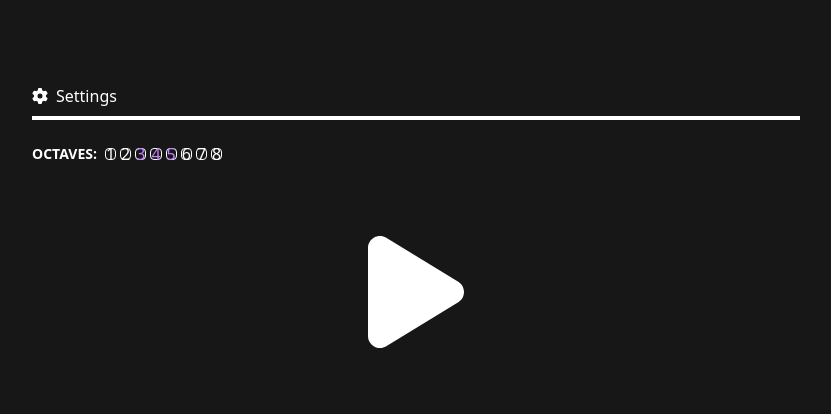
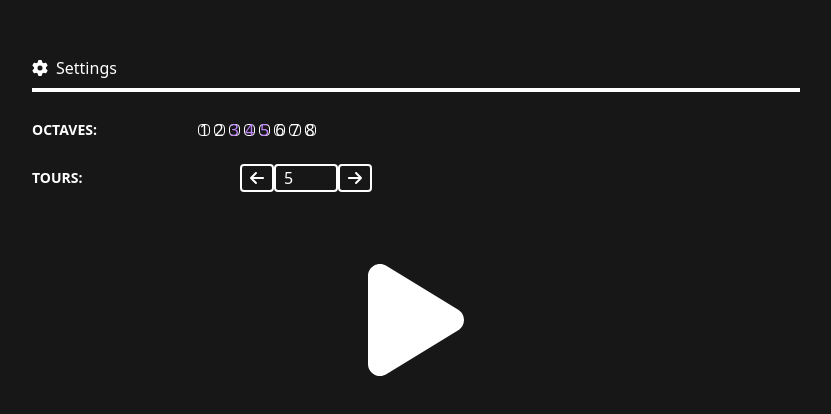
Before and after one commit to theyadev/absolute-pitch, a Vue app: page / in a window 1280 px wide. Shown: the part 180-594 px from the top of the page, without its empty margins (224-1055 px from the left). Built offline with nearby package versions, Linux system fonts and the light colour scheme; no server answers.

Commit message:
toggle octaves, change max rounds

```diff
--- a/src/components/Game.vue
+++ b/src/components/Game.vue
@@ -18,20 +18,20 @@ const selected_note = ref<string>();
 </script>
 
 <template>
-  <div>
+  <div class="flex flex-col px-16">
     <span class="text-red-500">{{ rounds.at(-1)?.full_note }}</span>
-    <div class="flex items-center flex-wrap justify-center gap-4 px-16">
+    <div class="grid grid-cols-5 gap-4">
       <div
         v-for="note in all_notes"
         :key="note"
-        class="cursor-pointer bg-blue-400 px-2 py-1 rounded text-white"
-        :class="selected_note === note ? 'bg-green-500' : ''"
+        class="cursor-pointer aspect-square flex items-center justify-center border-2 border-white px-2 py-1 rounded text-white"
+        :class="selected_note === note ? 'border-purple-400 text-purple-400' : ''"
         @click="selected_note = note"
       >
         {{ note }}
       </div>
     </div>
 
-    <Button @click="$emit('next', selected_note)">Next</Button>
+    <Button class="w-max ml-auto px-4 py-2" @click="$emit('next', selected_note)">Next</Button>
   </div>
 </template>
--- a/src/components/Home.vue
+++ b/src/components/Home.vue
@@ -22,20 +22,44 @@ const store = useStore();
         <FontAwesomeIcon class="text-white" icon="gear" /><span>Settings</span>
       </div>
       <div class="w-full h-1 bg-white"></div>
-      <div class="flex items-center gap-x-2 mt-4">
-        <label class="uppercase font-semibold text-sm">Octaves:</label>
-        <div class="flex gap-x-1 flex-wrap w-full">
+      <div class="flex w-full items-center gap-x-4 mt-5">
+        <label class="uppercase font-semibold text-sm w-1/4">Octaves:</label>
+        <div class="flex gap-1 flex-wrap w-full">
           <div
             v-for="octave in octaves"
-            class="aspect-square h-full flex items-center justify-center rounded border border-white"
+            class="aspect-square h-full flex items-center justify-center rounded border border-white transition-colors duration-300"
             :class="
               store.all_octaves.includes(octave)
                 ? 'text-purple-400 border-purple-400'
                 : ''
             "
+            @click="store.toggleOctave(octave)"
           >
             {{ octave }}
           </div>
+        </div>
+      </div>
+      <div class="flex items-center gap-x-4 mt-4">
+        <label class="uppercase font-semibold text-sm w-1/4">Tours: </label>
+        <div class="flex">
+          <Button @click="store.setMaxRound(store.max_round - 1)">
+            <FontAwesomeIcon icon="arrow-left" />
+          </Button>
+          <input
+            class="bg-transparent focus-visible:outline-none border-2 border-white rounded px-2 w-16"
+            type="number"
+            :value="store.max_round"
+            @input="
+              store.setMaxRound(
+                parseInt(($event.target as HTMLInputElement).value)
+              )
+            "
+            max="30"
+            min="1"
+          />
+          <Button @click="store.setMaxRound(store.max_round + 1)">
+            <FontAwesomeIcon icon="arrow-right" />
+          </Button>
         </div>
       </div>
     </div>
--- a/src/main.ts
+++ b/src/main.ts
@@ -1,13 +1,13 @@
 import { createApp } from 'vue'
 import { createPinia } from 'pinia'
 import { library } from '@fortawesome/fontawesome-svg-core'
-import { faGear, faPlay } from '@fortawesome/free-solid-svg-icons'
+import { faGear, faPlay, faArrowLeft, faArrowRight } from '@fortawesome/free-solid-svg-icons'
 
 import './style.css'
 import App from './App.vue'
 
 const pinia = createPinia()
 
-library.add(faGear, faPlay)
+library.add(faGear, faPlay, faArrowLeft, faArrowRight)
 
 createApp(App).use(pinia).mount('#app')
--- a/src/stores/index.ts
+++ b/src/stores/index.ts
@@ -41,6 +41,19 @@ export const useStore = defineStore("main", () => {
     finished.value = value;
   }
 
+  function setMaxRound(value: number) {
+    if (value > 30 || value < 1) return
+    max_round.value = value;
+  }
+
+  function toggleOctave(octave: number) {
+    if (all_octaves.value.includes(octave)) {
+      all_octaves.value = all_octaves.value.filter((o) => o !== octave);
+    } else {
+      all_octaves.value.push(octave);
+    }
+  }
+
   return {
     notes,
     suffixes,
@@ -55,5 +68,7 @@ export const useStore = defineStore("main", () => {
     incrementScore,
     setFinished,
     reset,
+    setMaxRound,
+    toggleOctave,
   };
 });
```
